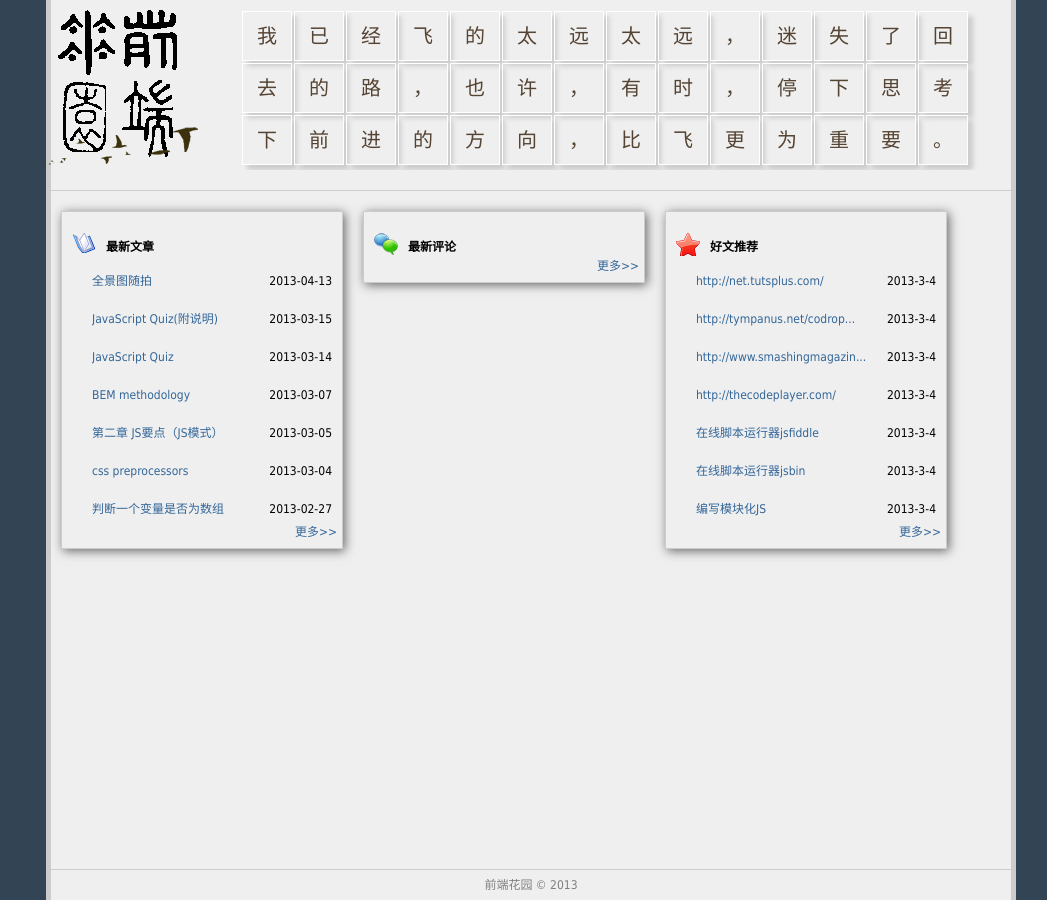
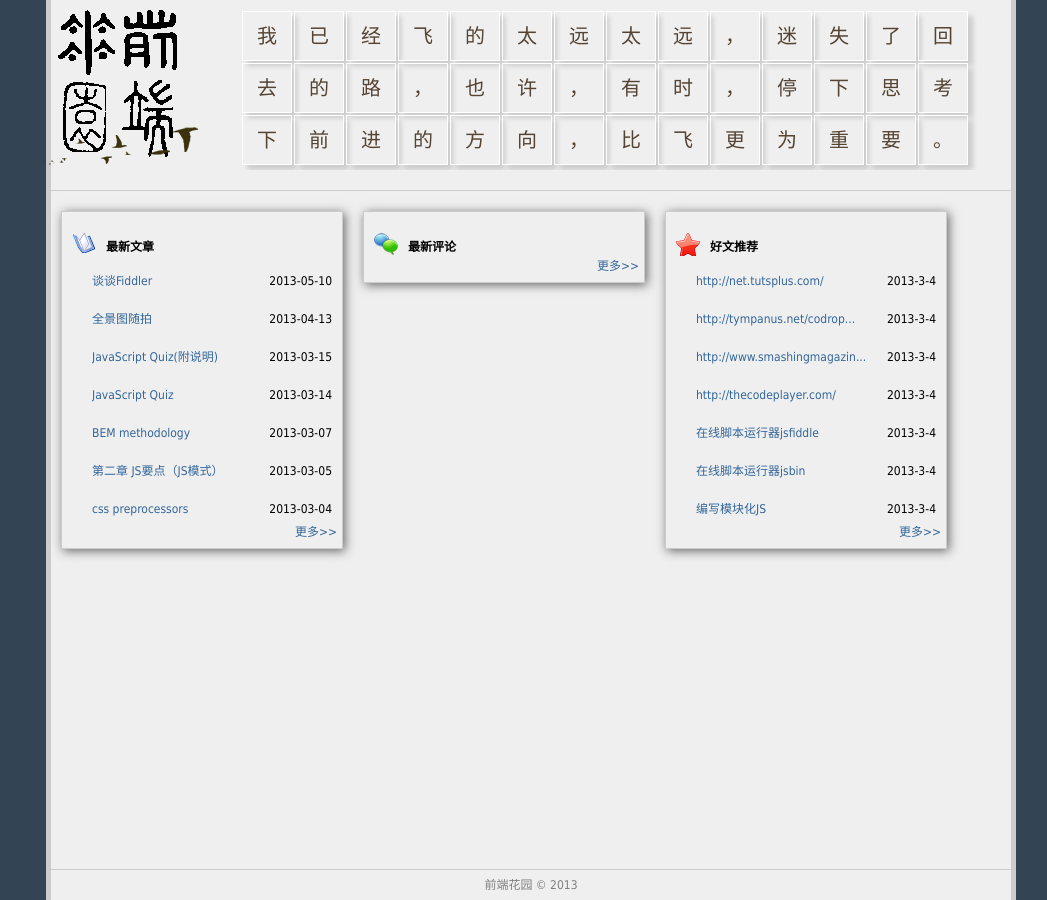
Before and after one commit to zxhfighter/blog, a Jekyll site: the page built from index.html, in a window 1280 px wide. Shown: the whole page, without its empty margins (109-1156 px from the left). Built offline with Jekyll 4.4.1, drawn with Linux system fonts in a browser that asks for light colours; comment, search, counter and statistics services are not loaded; some of the changed lines change nothing that is shown.

Commit message:
add post talk-about-fiddler and add page keywords

```diff
--- a/_layouts/default.html
+++ b/_layouts/default.html
@@ -9,6 +9,7 @@
     <title>{% if page.title %}{{ page.title }} - {% endif %}{{ site.meta.title }}</title>
     <meta name="author" content="{{ site.meta.author }}" />
     <meta name="description" content="The blog is mainly used to record my programming life" />
+    <meta name="keywords" content="{{ page.keywords }}" />
     <meta name="viewport" content="width=device-width">
     <base target='_blank'>
     <link rel="shortcut icon" type="image/x-icon" href="{{ site.baseurl }}/favicon.ico" />
--- /dev/null
+++ b/_posts/2013-5-10-talk-about-fiddler.md
@@ -0,0 +1,104 @@
+---
+layout: post
+categories: javascript
+title: 谈谈Fiddler
+keywords: javascript,css,html,fiddler,tangram,blog,program,front-end
+---
+
+Fiddler，即小提琴，是一款闻名遐迩的Web调试代理工具。另外一个比较有名的工具为HttpWatch（分为免费版和收费版），提供了类似的功能，只能在IE和Firefox中使用。而Fiddler是免费的，且能监听电脑上所有的HTTP请求，不管你使用什么浏览器，还是使用联网的客户端软件。
+
+Fiddler能够捕获你电脑与互联网之间的所有HTTP(S)请求，是一个HTTP请求和响应拦截器，并能对进出的HTTP请求和响应进行修改。
+
+Fiddler由于能够监控所有HTTP请求，很适合前端攻城狮使用，当然也可以用它来学习HTTP的相关知识。
+
+![Fiddler运行原理](/blog/assets/image/fiddler.png)
+
+<div style="text-align:center;font-size:12px;color:#930;font-family:楷体;">Fiddler运行原理</div>
+
+上图说明如下：
+
+1. 发送一个请求，例如：http://www.google.com.cn/?q=jack，Fiddler能够查看该请求详细信息
+2. Fiddler能够在该请求到达服务器之前对其进行修改，例如参数改成：http://www.google.com.cn/?q=rose，即下文要讲的伪造请求
+3. 从服务器获取响应后，Fiddler能够查看该响应详细信息。这里假设响应为JSON数据`{"success": true}`，表示执行成功
+4. Fiddler能够在该请求到达浏览器之前对其进行修改，例如改成`{"success": false}`，这样就变成执行失败了，下文的反向代理功能将对其进行详细讲述
+
+在使用的过程中，总结了几个比较常用的功能。
+
+* 查看请求：例如发送方式为GET还是POST，发送的参数是啥，是否带有cookie等。
+* 查看响应: 例如该响应是否为缓存信息，响应的类型，压缩方式，以及响应的内容等。
+* 反向代理：可以将一个响应用本地文件来代理，便于前端调试。
+* 伪造请求：可以修改一个请求的头部、参数等信息，然后发送给后端，这种方式可以用来秒杀哦。
+* 数据缓存：可以通过自定义规则，从网站拉取资源，最常见的就是一个AJAX应用的各种JSON响应。
+* 快速检索：通过命令行能够快速检索到所需要的请求。
+* 过滤规则：能够自定义过滤规则，只监听符合条件的请求和响应。
+
+## 查看请求
+
+这个大家应该都很熟悉了，Chrome和FireFox相关开发工具的网络面板都能查看请求的详细信息，包括请求方式（GET或POST）、请求头部（伪造UA）、请求参数（是否编码）等等。
+
+`GET /static/ver/c2adfc72f69e04ee.extern_src.min.js?v=0.1.0 HTTP/1.1`
+
+## 查看响应
+
+同上，Fiddler同Chrome开发工具和Firebug，都能很方便的查看响应的详细信息，包括响应状态（成功失败）、响应头部（缓存策略）、压缩编码（gzip或deflate）、响应内容等。
+
+`HTTP/1.1 200 OK`
+
+## 反向代理
+
+反向代理这里指Fiddler的AutoResponder功能，能够在本机上用本地文件替换成线上文件，从而解决了线上代码难以调试的问题。
+
+需要注意的是，AutoResponder只能实现文件粒度的反向代理，不能实现文件夹粒度的反向代理。如果需要反向代理整个文件夹，可以使用功能强大的ngnix等反向代理服务器。
+
+反向代理截图如下：
+
+![autoresponder](/blog/assets/image/autoresponder.jpg)
+
+<div style="text-align:center;font-size:12px;color:#930;font-family:楷体;">反向代理</div>
+
+上图中的URL匹配规则一般选择正则匹配（regex:）或者完整匹配（exact:）。
+
+## 伪造请求
+
+有两种方式可以构造伪造的请求：
+
+* 可以在左侧面板将要伪造的请求拖到Composer面板
+* 在请求上右键，选择`Replay -> Reissue from Composer`
+
+![composer](/blog/assets/image/composer.jpg)
+
+之后你就可以在Parsed面板和Raw面板随意篡改了，譬如请求头部，譬如请求参数等等。
+
+## 数据缓存
+
+数据缓存有几种方式：
+
+* 在一个请求上右键，选择`Save -> Response -> Response Body`，可以保存单个响应
+* 在一个请求上右键，选择`Data storage`可以按照规则文件保存单个响应
+* 通过菜单`Rules -> Customize Rules`修改规则文件，之后选中`Rules -> Data storage`，就可以批量保存任何响应
+
+![DataStorage](/blog/assets/image/datastorage.png)
+
+## 过滤规则
+
+过滤器通过指定过滤规则，只侦听符合条件的请求和响应，该功能目前使用不多。
+
+## 命令行
+
+命令行常见的命令如下：
+
+* ?search: 例如输入?.png，查找所有png图片
+* >size: 例如输入>4k，查找响应大于4k的所有请求
+* =[method|status code]: 例如输入=POST，查找所有POST请求；输入=404，查找所有响应为404的请求
+* @host: 例如输入@cdn，查找host中带有cdn的所有请求
+* 断点命令等
+
+## 相关参考资料
+
+* [Fiddler官网](http://fiddler2.com/documentation)
+* [Fiddler教程汇总](http://kb.cnblogs.com/page/130367/)
+* [小坦克的博客](http://www.cnblogs.com/TankXiao/)
+* [Fiddler中文使用教程](http://www.ipmtea.net/css_tools/201110/09_711.html)
+* [使用Fiddler拉取数据桩](http://maojs.com/posts/fiddler-script.html)
+* [Fiddle2命令行汇总](http://fiddler2.com/documentation/KnowledgeBase/QuickExec)
+* [前端开发利器-Fiddler](http://www.cnblogs.com/yuzhongwusan/archive/2012/07/20/2601306.html)
```
Also changed, not shown: assets/image/autoresponder.jpg (added), assets/image/composer.jpg (added), assets/image/datastorage.png (added), assets/image/fiddler.png (added), 2 other files.
